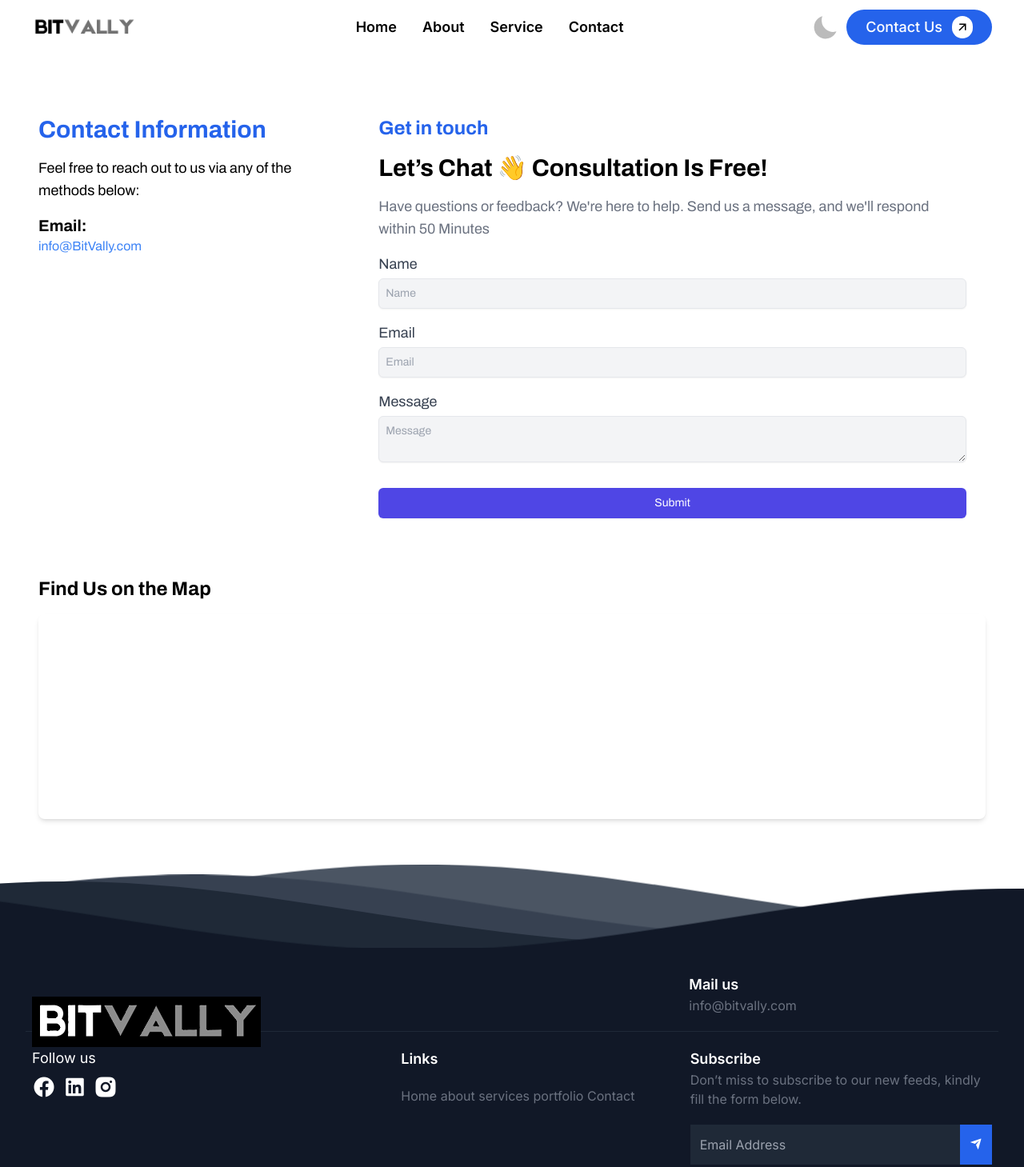
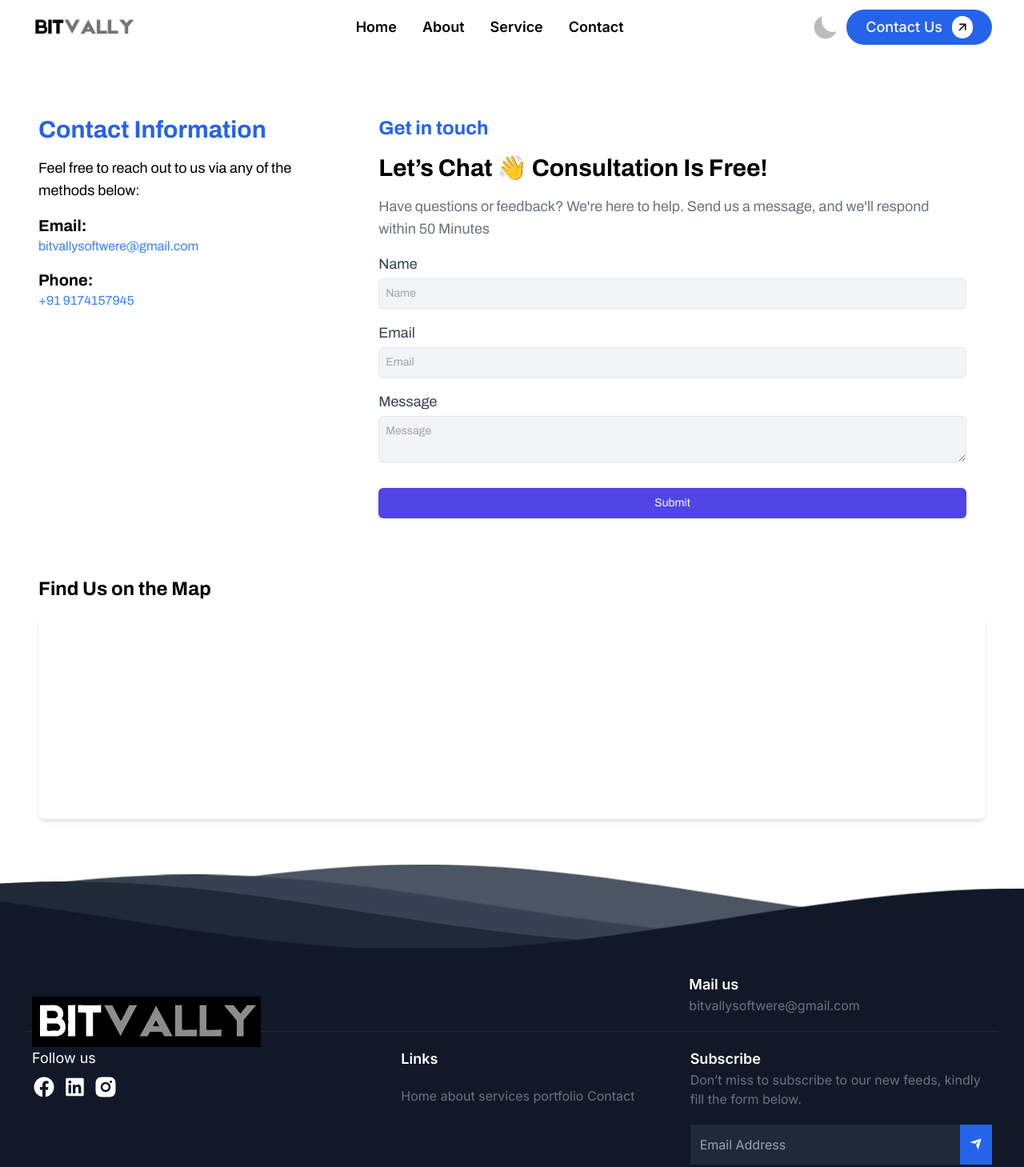
Before and after one commit to mithlohar144/BITvalley-main-final, a plain HTML site: page contact.html in a window 1280 px wide. Shown: the top 1459 px of the page at 80% size. Drawn offline with nearby package versions, Linux system fonts and the light colour scheme.

Commit message:
Update contact.html

```diff
--- a/contact.html
+++ b/contact.html
@@ -361,13 +361,14 @@ a.active {
                         </div> -->
                         <div>
                             <h3 class="text-xl font-semibold">Email:</h3>
-                            <p><a href="mailto:info@BitVally.com" class="text-blue-500">info@BitVally.com</a></p>
+                            <p><a href="mailto:info@BitVally.com" class="text-blue-500">bitvallysoftwere@gmail.com
+</a></p>
                         </div>
-                        <!-- <div>
+                        <div>
                             <h3 class="text-xl font-semibold">Phone:</h3>
-                            <p><a href="tel:+91 8287758779" class="text-blue-500">+91 8287758779</a></p>
-                            <p><a href="tel:+91 8448292403" class="text-blue-500">+91 8448292403</a></p>
-                        </div> -->
+                            <p><a href="tel:+91 9174157945" class="text-blue-500">+91 9174157945</a></p>
+                            <!-- <p><a href="tel:+91 8448292403" class="text-blue-500">+91 8448292403</a></p> -->
+                        </div>
                     </div>
 
                     <div class="w-full md:w-[69%] p-6 rounded-lg -mt-0 md:-mt-10 lg:-mt-10">
@@ -526,7 +527,8 @@ a.active {
                         <i class="far fa-envelope-open text-orange-500 text-2xl mr-2"></i>
                         <div class="cta-text">
                             <h4 class="text-white text-lg font-semibold">Mail us</h4>
-                            <span class="text-gray-500">info@bitvally.com</span>
+                            <span class="text-gray-500">bitvallysoftwere@gmail.com
+</span>
 <!--                              <h4 class="text-white text-lg font-semibold">For Urgent</h4>
                             <span class="text-gray-500">mithlohar1@gmail.com</span> -->
                         </div>
```
